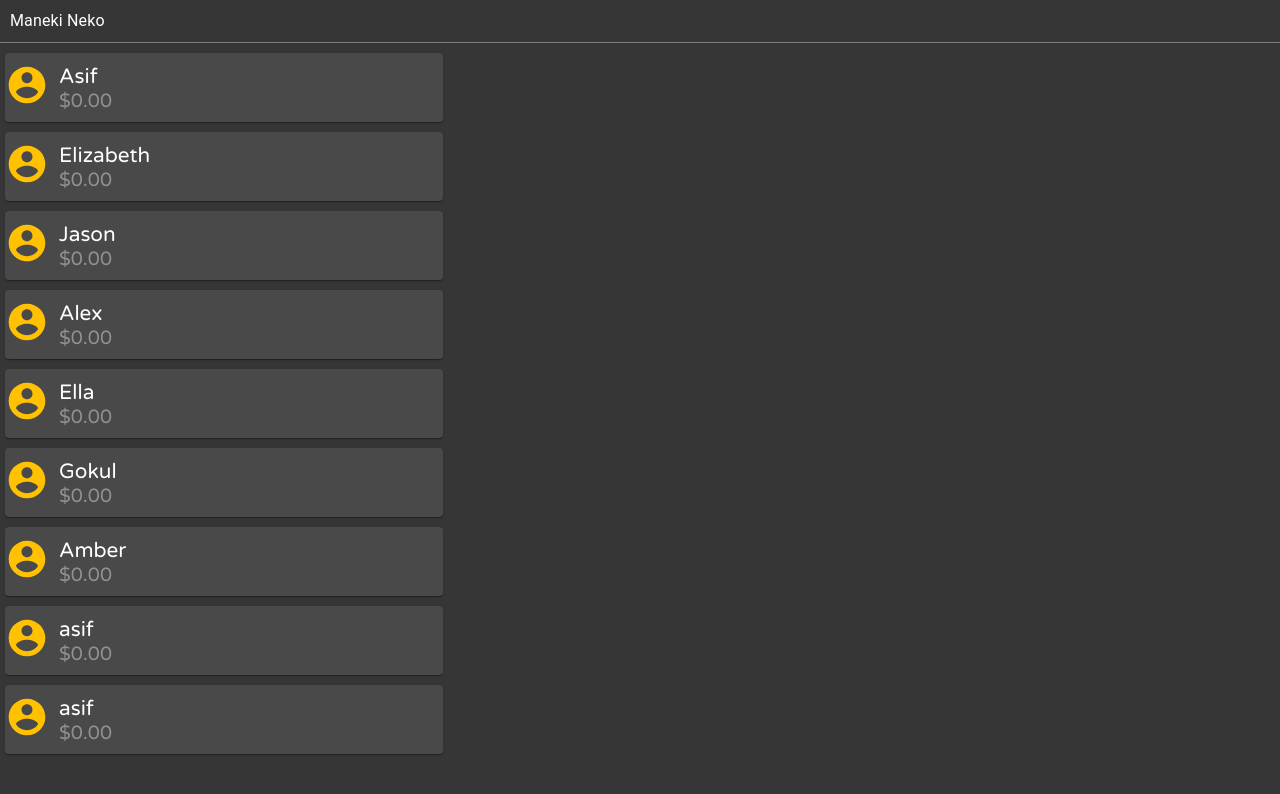
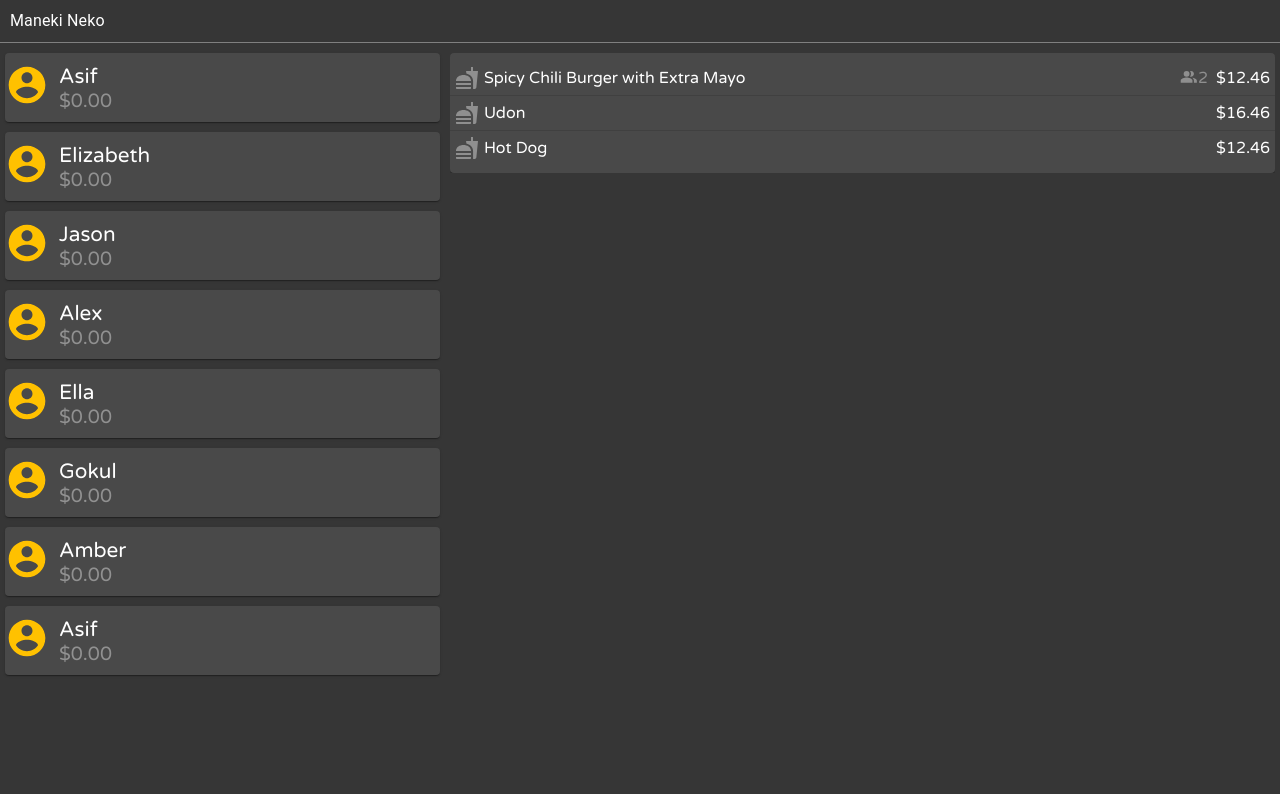
Before and after one commit to asif101/order-day, a React (Create React App) app: page / in a window 1280 px wide. Shown: the top 794 px of the page. Built offline with nearby package versions, Linux system fonts and the light colour scheme.

Commit message:
added Items/Item layout

```diff
--- /dev/null
+++ b/src/components/Main/Items/Item/Item.js
@@ -0,0 +1,38 @@
+import React from 'react'
+import { connect } from 'react-redux'
+import FastfoodIcon from '@material-ui/icons/Fastfood'
+import PeopleAltIcon from '@material-ui/icons/PeopleAlt'
+import ListItem from '@material-ui/core/ListItem'
+// import ListItemText from '@material-ui/core/ListItemText'
+import Divider from '@material-ui/core/Divider'
+import './Item.scss'
+
+const Person = ({ data, last }) => {
+
+    const makeGroup = () => {
+        return (
+            <div className='item-group-container'>
+                <PeopleAltIcon />
+                <span>{data.owners.length}</span>
+            </div>
+        )
+    }
+
+    return (
+        <>
+            <ListItem className='Item'>
+                <div className='item-left-container'>
+                    <FastfoodIcon />
+                    <span className='name'>{data.name}</span>
+                </div>
+                <div className='item-right-container'>
+                    {data.owners.length > 1 && makeGroup()}
+                    <span className='money'>{'$' + data.cost}</span>
+                </div>
+            </ListItem>
+            {!last && <Divider />}
+        </>
+    )
+}
+
+export default connect(null)(Person)
--- /dev/null
+++ b/src/components/Main/Items/Item/Item.scss
@@ -0,0 +1,39 @@
+.Item {
+    padding: 5px 5px !important;
+    display: flex;
+    align-items: center;
+    color: white;
+
+    &>.item-left-container {
+        flex-grow: 1;
+        display: flex;
+        align-items: center;
+
+        &>svg {
+            fill: rgb(143, 143, 143);
+        }
+
+        &>.name {
+            margin-left: 5px;
+            text-overflow: ellipsis;
+        }
+    }
+
+    &>.item-right-container {
+        display: flex;
+        align-items: center;
+
+        &>.item-group-container {
+            display: flex;
+            align-items: center;
+            margin-right: 8px;
+            color: rgb(143, 143, 143);
+
+            &>svg {
+                fill: rgb(143, 143, 143);
+                margin-bottom: 2px;
+                font-size: 1.1rem;
+            }
+        }
+    }
+}
--- a/src/components/Main/Items/Items.js
+++ b/src/components/Main/Items/Items.js
@@ -0,0 +1,46 @@
+import React from 'react'
+import { connect } from 'react-redux'
+import Item from './Item/Item'
+import { Card } from '@material-ui/core'
+import List from '@material-ui/core/List'
+import SimpleBar from 'simplebar-react'
+import './Items.scss'
+
+const Items = () => {
+    return (
+        <div className='Items'>
+            <SimpleBar style={{ maxHeight: '100%' }}>
+                <Card className='items-container'>
+                    <List>
+                        {items.map((x, i) => <Item
+                            key={i}
+                            data={x}
+                            last={i + 1 === items.length}
+                        />)}
+                    </List>
+                </Card>
+            </SimpleBar>
+        </div>
+    )
+}
+
+export default connect(null)(Items)
+
+
+const items = [
+    {
+        name: 'Spicy Chili Burger with Extra Mayo',
+        cost: 12.46,
+        owners: [0, 1]
+    },
+    {
+        name: 'Udon',
+        cost: 16.46,
+        owners: [4]
+    },
+    {
+        name: 'Hot Dog',
+        cost: 12.46,
+        owners: [2]
+    },
+]
--- a/src/components/Main/Items/Items.scss
+++ b/src/components/Main/Items/Items.scss
@@ -0,0 +1,8 @@
+.Items {
+    width: 65%;
+    padding: 10px 5px;
+}
+
+.items-container {
+    background-color: rgb(73, 73, 73) !important;
+}
--- a/src/components/Main/Main.js
+++ b/src/components/Main/Main.js
@@ -5,6 +5,7 @@ import { InputBase } from '@material-ui/core'
 // import ArrowForwardIcon from '@material-ui/icons/ArrowForward'
 import { setName } from '../../store/actions/orderActions'
 import People from './People/People'
+import Items from './Items/Items'
 import './Main.scss'
 
 const Main = ({ order, setName }) => {
@@ -28,7 +29,7 @@ const Main = ({ order, setName }) => {
             </div>
             <div className='body'>
                 <People />
-
+                <Items />
             </div>
         </div>
     )
--- a/src/components/Main/People/People.js
+++ b/src/components/Main/People/People.js
@@ -7,9 +7,9 @@ import './People.scss'
 const People = () => {
     return (
         <div className='People'>
-            <SimpleBar style={{maxHeight: '100%'}}>
-                {people.map((x, i) => (
-                    <Person key={i} index={i} name={x} />
+            <SimpleBar style={{ maxHeight: '100%' }}>
+                {people.map(x => (
+                    <Person key={x.id} id={x.id} name={x.name} />
                 ))}
             </SimpleBar>
         </div>
@@ -19,13 +19,12 @@ const People = () => {
 export default connect(null)(People)
 
 const people = [
-    'Asif',
-    'Elizabeth',
-    'Jason',
-    'Alex',
-    'Ella',
-    'Gokul',
-    'Amber',
-    'asif',
-    'asif',
+    { id: 0, name: 'Asif' },
+    { id: 1, name: 'Elizabeth' },
+    { id: 2, name: 'Jason' },
+    { id: 3, name: 'Alex' },
+    { id: 4, name: 'Ella' },
+    { id: 5, name: 'Gokul' },
+    { id: 6, name: 'Amber' },
+    { id: 7, name: 'Asif' },
 ]
--- a/src/components/Main/People/Person/Person.js
+++ b/src/components/Main/People/Person/Person.js
@@ -4,12 +4,12 @@ import AccountCircleIcon from '@material-ui/icons/AccountCircle'
 import Card from '@material-ui/core/Card'
 import './Person.scss'
 
-const Person = ({ index, name }) => {
+const Person = ({ id, name }) => {
     return (
         <Card className='Person' classes={{ root: 'Person' }}>
             <div className='Person-icon-container'>
                 <AccountCircleIcon
-                    // style={{ fill: colors[index % colors.length] }}
+                    // style={{ fill: colors[id % colors.length] }}
                 />
             </div>
             <div className='Person-text-container'>
@@ -23,9 +23,9 @@ const Person = ({ index, name }) => {
 
 export default connect(null)(Person)
 
-const colors = [
-    '#ffc100',
-    '#7192BE',
-    '#63B995',
-    '#FF5D73',
-]
+// const colors = [
+//     '#ffc100',
+//     '#7192BE',
+//     '#63B995',
+//     '#FF5D73',
+// ]
```
